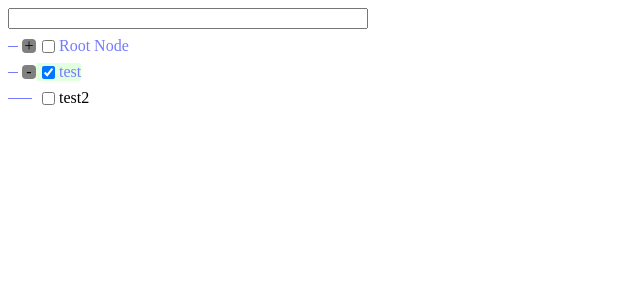
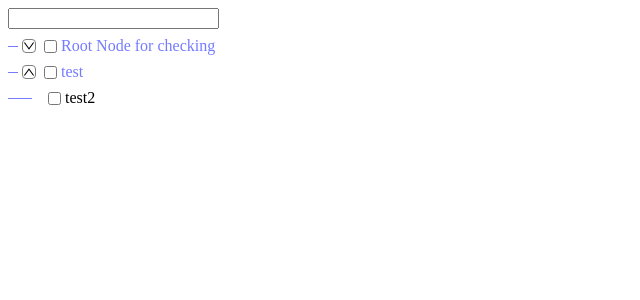
Before and after one commit to dyzz24/React-Tree-Select, a React app: page / in a window 1280 px wide. Shown: the top 300 px of the page, without its empty margins (0-640 px from the left). Built offline with nearby package versions, Linux system fonts and the light colour scheme; the HTML template or start-up script is replaced by a standard one.

Commit message:
simple css styles + icon

```diff
--- a/package.json
+++ b/package.json
@@ -40,7 +40,8 @@
   "dependencies": {
     "classnames": "^2.5.1",
     "react": "^17.0.1",
-    "react-dom": "^17.0.1"
+    "react-dom": "^17.0.1",
+    "vite-plugin-svgr": "^4.2.0"
   },
   "devDependencies": {
     "@types/node": "^20.11.4",
--- a/src/components/tree-node/expander/expander.module.pcss
+++ b/src/components/tree-node/expander/expander.module.pcss
@@ -1,10 +1,29 @@
 .expander {
     width: 14px;
     height: 14px;
-    background: grey;
+    border: 1px solid grey;
     border-radius: 4px;
     display: flex;
     align-items: center;
     justify-content: center;
     cursor: pointer;
+    flex-shrink: 0;
+    box-sizing: border-box;
+
+    span {
+        height: 100%;
+        width: 100%;
+        display: flex;
+        align-items: center;
+        justify-content: center;
+    }
+
+    svg {
+        width: 100%;
+        height: 100%;
+    }
 }
+
+.active {
+    transform: rotate(180deg);
+}
--- a/src/components/tree-node/expander/expander.tsx
+++ b/src/components/tree-node/expander/expander.tsx
@@ -4,6 +4,9 @@ import { Actions } from '@reducer/actions.ts';
 import React from 'react';
 import styles from './expander.module.pcss';
 import { useTreeSelectContext } from '@reducer/index.ts';
+
+import Arrow from '../../../assets/icons/arrow.svg?react'
+import classNames from 'classnames';
 
 type Props = {
   node: TreeSelectItems
@@ -16,7 +19,8 @@ export const Expander: React.FC<Props> = ({ node, hasChildren }) => {
     dispatch({ type: Actions.EXPAND, id: node.id, value: !node.expanded });
   }
 
-  return <>{hasChildren && <span className={styles.expander}
-                                   onClick={onExpandHandler}>{node?.expanded ? '-' : '+'}</span>}
+  return <>{hasChildren && <span className={classNames(styles.expander)}
+                                   onClick={onExpandHandler}><span
+        className={classNames(node.expanded && styles.active)}><Arrow/></span></span>}
     </>
 }
--- a/src/components/tree-node/label/label.module.pcss
+++ b/src/components/tree-node/label/label.module.pcss
@@ -3,10 +3,18 @@
     align-items: center;
     cursor: pointer;
     user-select: none;
+    width: 100%;
+    border-radius: 4px;
+    padding: 0 4px;
+    margin-left: 8px;
+
+    &:hover {
+        background-color: rgba(128, 128, 128, 0.25);
+    }
 
 
     input {
-        margin: 0 4px 0 6px;
+        margin: 0 4px 0 0;
     }
 
     &.active {
@@ -22,5 +30,6 @@
 
     &.hasChildren {
         color: #747bff;
+        margin-left: 4px;
     }
 }
--- a/src/components/tree-select-root/tree-select-root.tsx
+++ b/src/components/tree-select-root/tree-select-root.tsx
@@ -42,7 +42,6 @@ export const TreeSelectRoot: React.FC<{ onChange: onChangeCallback }> = ({ onCha
         }}/>
         <div className={styles.treeRender}>
             {state?.tree.map(el => <TreeNode node={el} key={el.id}/>)}
-
         </div>
     </div>
 }
--- a/src/globals.d.ts
+++ b/src/globals.d.ts
@@ -1,3 +1,5 @@
+/// <reference types="vite-plugin-svgr/client" />
+
 declare module '*.svg' {
   const content: string;
   export default content;
--- a/src/index.tsx
+++ b/src/index.tsx
@@ -1,32 +1,27 @@
 import React from 'react'
 import ReactDOM from 'react-dom'
-import ReactTreeSelect from './ReactTreeSelect.tsx'
+import ReactTreeSelect from './react-tree-select.tsx'
 import type { TreeSelectItems, TreeSelectProps } from './types/treeSelectProps.ts';
 
 const mockTree: TreeSelectItems[] = [{
   id: '1',
-  alias: 'root',
-  label: 'Root Node',
+  label: 'Root Node for checking',
   children: [
     {
       id: '1.1',
-      alias: 'child1.1',
       label: 'Child Node 1.1',
       children: [
         {
           id: '1.1.1',
-          alias: 'chil11',
           label: 'Potato',
           children: [
             {
               id: '1.1.1.1',
-              alias: 'child12',
-              label: 'Child Node 1.1.1.1',
+              label: 'Child Node with long name there',
               children: null
             },
             {
               id: '1.1.1.2',
-              alias: 'child4',
               label: 'Child Node 1.1.1.2',
               children: null
             }
@@ -36,20 +31,16 @@ const mockTree: TreeSelectItems[] = [{
     },
     {
       id: '1.2',
-      alias: 'child2',
       label: 'Child Node 1.2',
       children: []
     }
   ]
 }, {
   id: '2',
-  alias: 'child2',
   label: 'test',
-  selected: true,
   expanded: true,
   children: [{
     id: '2.1',
-    alias: 'child2',
     label: 'test2',
     children: []
   }]
--- a/src/ReactTreeSelect.module.pcss
+++ b/src/react-tree-select.module.pcss
@@ -1,3 +1,4 @@
 .main {
     max-width: 360px;
+    width: max-content;
 }
--- a/src/ReactTreeSelect.tsx
+++ b/src/react-tree-select.tsx
@@ -8,7 +8,7 @@ import classNames from 'classnames';
 import { prepareTree } from '@utils/utils.ts';
 import { TreeSelectRoot } from '@components/tree-select-root/tree-select-root.tsx';
 
-import styles from './ReactTreeSelect.module.pcss';
+import styles from './react-tree-select.module.pcss';
 
 const ReactTreeSelect: React.FC<TreeSelectProps> = (props) => {
   const [state, dispatch] = useReducer(reducer, initialState);
--- a/src/types/treeSelectProps.ts
+++ b/src/types/treeSelectProps.ts
@@ -10,7 +10,6 @@ export type onChangeCallback = (args: { selectedIds: string[], updatedTree: Tree
 
 export type TreeSelectItems = {
   id: string
-  alias: string
   label: string
   children: TreeSelectItems[] | null
   expanded?: boolean
--- a/vite.config.ts
+++ b/vite.config.ts
@@ -3,10 +3,11 @@ import react from '@vitejs/plugin-react';
 
 import { resolve } from 'path';
 import dts from 'vite-plugin-dts';
+import svgr from 'vite-plugin-svgr';
 
 // https://vitejs.dev/config/
 export default defineConfig({
-  plugins: [react(), dts()],
+  plugins: [react(), dts(), svgr()],
   resolve: {
     alias: {
       '@utils': resolve(__dirname, './src/utils/'),
```
Also changed, not shown: src/assets/icons/arrow.svg (added), 1 other file (tests, documents, lock files or other folders).
